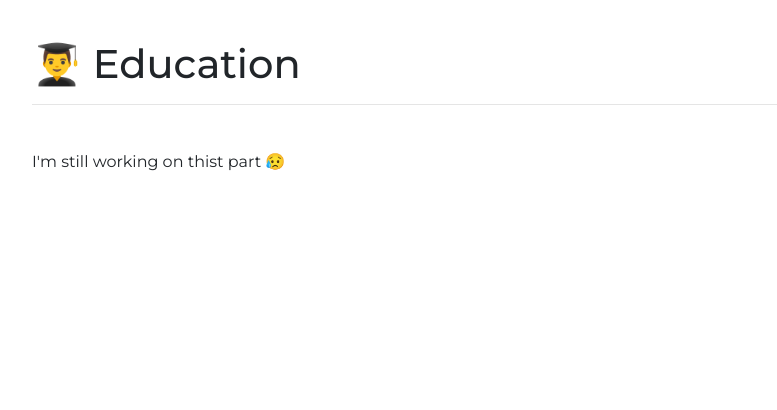
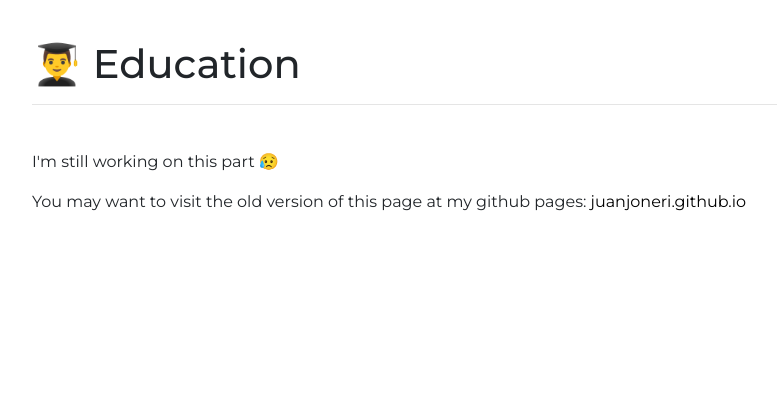
Before and after one commit to juanjoneri/Bazaar, a Django app: page /education in a window 1280 px wide. Shown: the part 56-466 px from the top of the page, without its empty margins (53-830 px from the left). Run offline with Django 3.2, Linux system fonts and the light colour scheme; some libraries are stand-ins or nearby versions.

Commit message:
add link to old education app

```diff
--- a/Django-Website/portfolio/templates/portfolio/education.html
+++ b/Django-Website/portfolio/templates/portfolio/education.html
@@ -4,6 +4,7 @@
 
 {% block content %}
 
-    <p>I'm still working on thist part 😥</p>
+    <p>I'm still working on this part 😥</p>
+    <p>You may want to visit the old version of this page at my github pages: <a href="https://juanjoneri.github.io/education.html">juanjoneri.github.io</a></p>
 
 {% endblock %}
```
